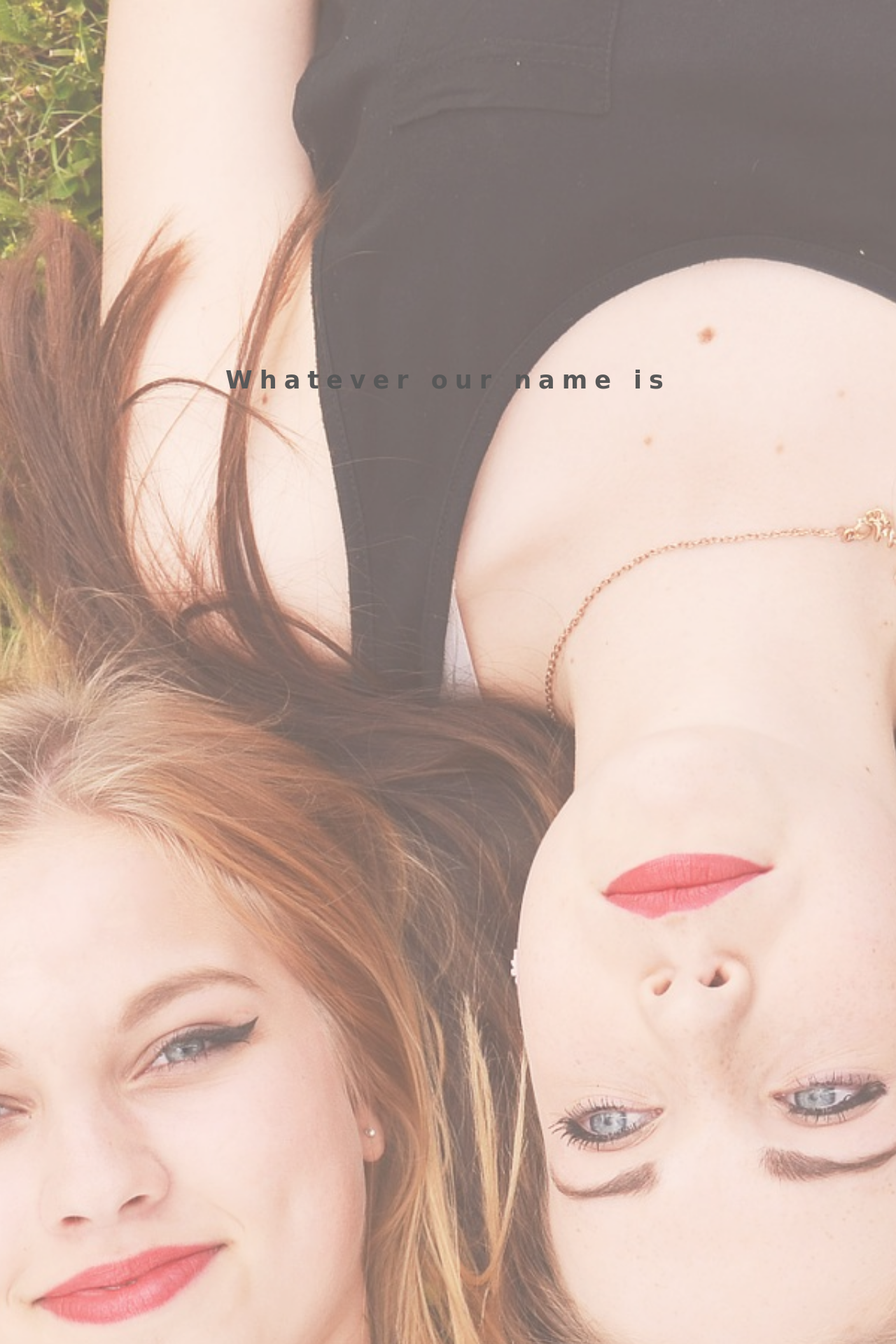
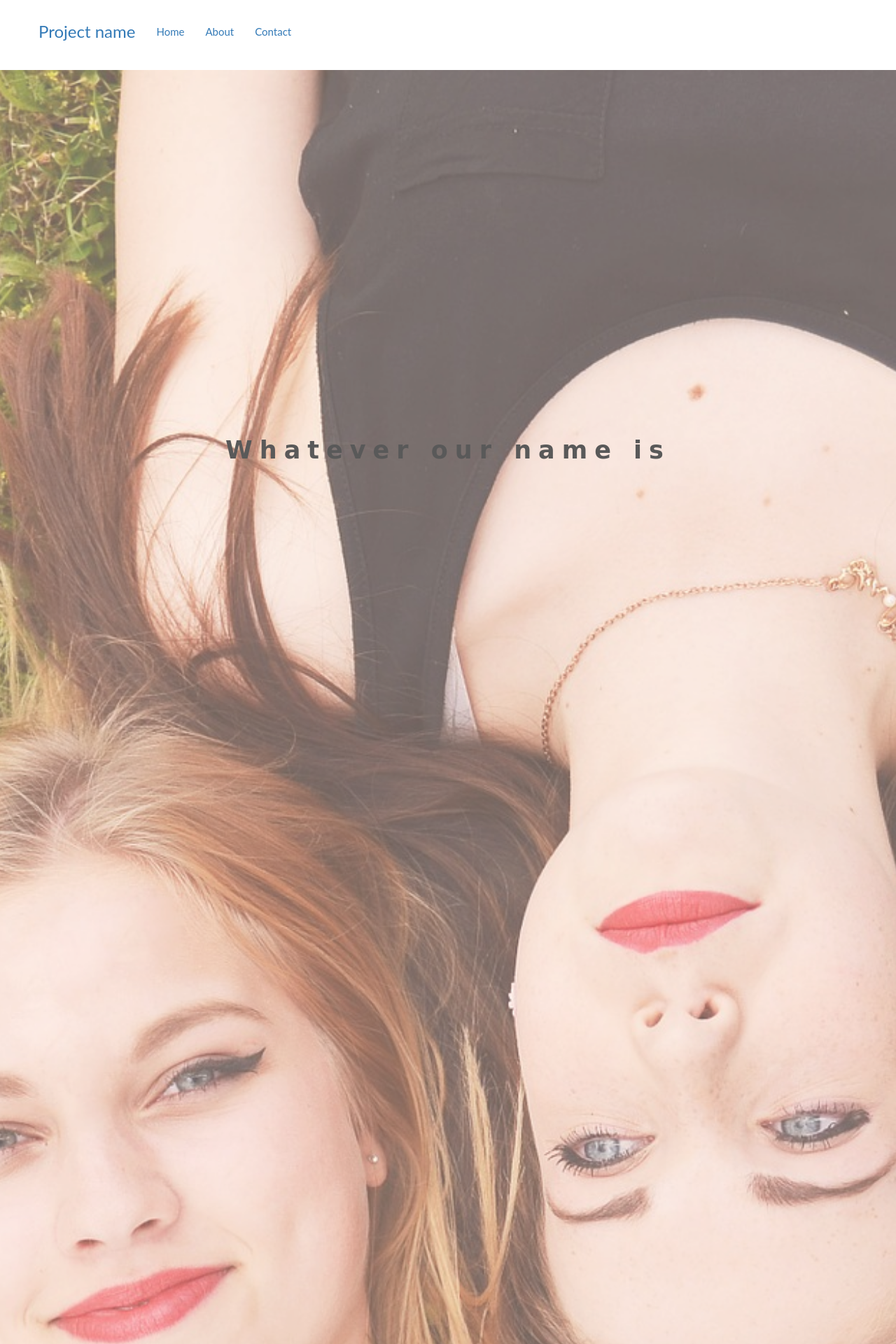
Before and after one commit to dbranch82/danielle-about-me, a PHP site: page / in a window 1280 px wide. Shown: the top 1920 px of the page at 70% size. Run offline with PHP 8.4, Linux system fonts and the light colour scheme; some libraries are stand-ins or nearby versions.

Commit message:
checking if javascript file works on nav bar

```diff
--- a/public_html/css/style.css
+++ b/public_html/css/style.css
@@ -183,3 +183,56 @@ footer {
 		text-align: center;
 	}
 }
+
+/*
+nav bar
+ */
+
+/*
+* Style tweaks
+* --------------------------------------------------
+*/
+html,
+body {
+	overflow-x: hidden; /* Prevent scroll on narrow devices */
+}
+body {
+	padding-top: 100px;
+}
+footer {
+	padding: 30px 0;
+}
+
+/*
+ * Custom styles
+ */
+.navbar-brand {
+	font-size: 24px;
+}
+
+.navbar-container {
+	padding: 20px 0 20px 0;
+}
+
+.navbar.navbar-fixed-top.fixed-theme {
+	background-color: #222;
+	border-color: #080808;
+	box-shadow: 0 0 5px rgba(0,0,0,.8);
+}
+
+.navbar-brand.fixed-theme {
+	font-size: 18px;
+}
+
+.navbar-container.fixed-theme {
+	padding: 0;
+}
+
+.navbar-brand.fixed-theme,
+.navbar-container.fixed-theme,
+.navbar.navbar-fixed-top.fixed-theme,
+.navbar-brand,
+.navbar-container{
+	transition: 0.8s;
+	-webkit-transition:  0.8s;
+}
--- a/public_html/index.php
+++ b/public_html/index.php
@@ -27,7 +27,29 @@
 				  integrity="sha384-Tc5IQib027qvyjSMfHjOMaLkfuWVxZxUPnCJA7l2mCWNIpG9mGCD8wGNIcPD7Txa"
 				  crossorigin="anonymous"></script>
 
+
 	<body>
+		<header><!-- Fixed navbar -->
+			<nav id="header" class="navbar navbar-fixed-top">
+				<div id="header-container" class="container navbar-container">
+					<div class="navbar-header">
+						<button type="button" class="navbar-toggle collapsed" data-toggle="collapse" data-target="#navbar" aria-expanded="false" aria-controls="navbar">
+							<span class="sr-only">Toggle navigation</span>
+							<span class="icon-bar"></span>
+							<span class="icon-bar"></span>
+							<span class="icon-bar"></span>
+						</button>
+						<a id="brand" class="navbar-brand" href="#">Project name</a>
+					</div>
+					<div id="navbar" class="collapse navbar-collapse">
+						<ul class="nav navbar-nav">
+							<li class="active"><a href="#">Home</a></li>
+							<li><a href="#about">About</a></li>
+							<li><a href="#contact">Contact</a></li>
+						</ul>
+					</div><!-- /.nav-collapse -->
+				</div><!-- /.container -->
+			</nav><!-- /.navbar --></header>
 		<div class="bgimg-1">
 			<div class="caption">
 				<span class="border">Whatever our name is</span>
@@ -143,5 +165,6 @@
 			</section>
 
 		</div>
+		<script src="javascript/javascript.js"></script>
 	</body>
 </html>
--- /dev/null
+++ b/public_html/javascript/javascript.js
@@ -0,0 +1,78 @@
+$(document).ready(function(){
+
+	/**
+	 * This object controls the nav bar. Implement the add and remove
+	 * action over the elements of the nav bar that we want to change.
+	 *
+	 * @type {{flagAdd: boolean, elements: string[], add: Function, remove: Function}}
+	 */
+	var myNavBar = {
+
+		flagAdd: true,
+
+		elements: [],
+
+		init: function (elements) {
+			this.elements = elements;
+		},
+
+		add : function() {
+			if(this.flagAdd) {
+				for(var i=0; i < this.elements.length; i++) {
+					document.getElementById(this.elements[i]).className += " fixed-theme";
+				}
+				this.flagAdd = false;
+			}
+		},
+
+		remove: function() {
+			for(var i=0; i < this.elements.length; i++) {
+				document.getElementById(this.elements[i]).className =
+					document.getElementById(this.elements[i]).className.replace( /(?:^|\s)fixed-theme(?!\S)/g , '' );
+			}
+			this.flagAdd = true;
+		}
+
+	};
+
+	/**
+	 * Init the object. Pass the object the array of elements
+	 * that we want to change when the scroll goes down
+	 */
+	myNavBar.init(  [
+		"header",
+		"header-container",
+		"brand"
+	]);
+
+	/**
+	 * Function that manage the direction
+	 * of the scroll
+	 */
+	function offSetManager(){
+
+		var yOffset = 0;
+		var currYOffSet = window.pageYOffset;
+
+		if(yOffset < currYOffSet) {
+			myNavBar.add();
+		}
+		else if(currYOffSet == yOffset){
+			myNavBar.remove();
+		}
+
+	}
+
+	/**
+	 * bind to the document scroll detection
+	 */
+	window.onscroll = function(e) {
+		offSetManager();
+	}
+
+	/**
+	 * We have to do a first detectation of offset because the page
+	 * could be load with scroll down set.
+	 */
+	offSetManager();
+});
```
